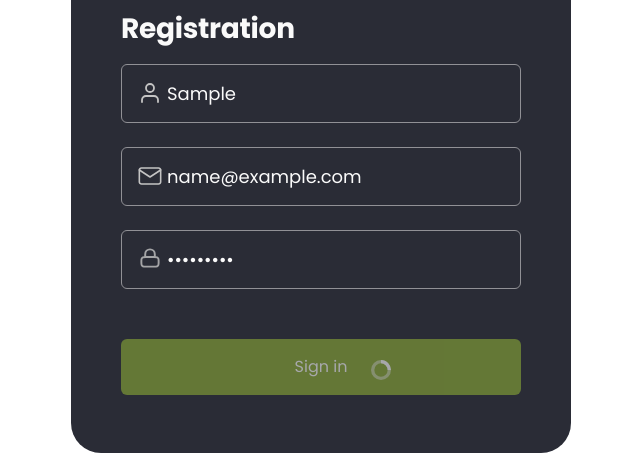
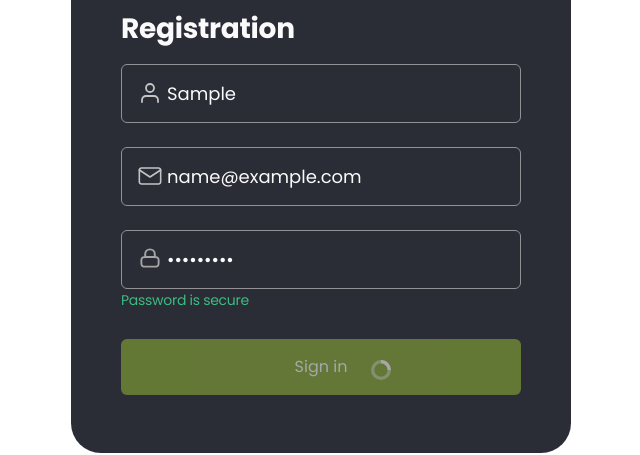
Before and after one commit to snizhanamohyl/project-y9o2mW7i, a React (Create React App) app: page /project-y9o2mW7i/register in a window 1280 px wide. Both pictures are taken after typing "Sample", "name@example.com", "Sample123" into the empty fields and a click on the button "Sign up". Shown: the part 456-911 px from the top of the page, without its empty margins (319-959 px from the left). Built offline with nearby package versions, Linux system fonts and the light colour scheme; no server answers.

Commit message:
add password strength check

```diff
--- /dev/null
+++ b/src/components/RegisterForm/MessageConteiner.style.js
@@ -0,0 +1,23 @@
+import styled from 'styled-components';
+
+export const MessageConteinerMedium = styled.div`
+  position: absolute;
+  top: 252px;
+  font-size: 10px;
+  color: #f6c23e;
+  @media (min-width: 768px) {
+    font-size: 14px;
+    top: 322px;
+  }
+`;
+
+export const MessageConteinerStrong = styled.div`
+  position: absolute;
+  top: 252px;
+  font-size: 10px;
+  color: #3cbc81;
+  @media (min-width: 768px) {
+    font-size: 14px;
+    top: 322px;
+  }
+`;
--- a/src/components/RegisterForm/RegisterForm.jsx
+++ b/src/components/RegisterForm/RegisterForm.jsx
@@ -35,6 +35,11 @@ import {
   ServerError,
 } from 'pages/RegisterPage/RegisterPage.styled';
 
+import {
+  MessageConteinerMedium,
+  MessageConteinerStrong,
+} from './MessageConteiner.style';
+
 const initialValues = {
   name: '',
   email: '',
@@ -63,19 +68,44 @@ export const RegisterForm = () => {
       });
   };
 
+  const getPasswordStrength = password => {
+    const hasUpperCase = /[A-Z]/.test(password);
+    const hasLowerCase = /[a-z]/.test(password);
+    const hasNumbers = /\d/.test(password);
+
+    if (
+      password.length >= 8 &&
+      password.length <= 16 &&
+      (!hasUpperCase || !hasLowerCase) &&
+      hasNumbers
+    ) {
+      return 'Medium';
+    }
+    if (
+      password.length >= 8 &&
+      password.length <= 16 &&
+      (hasUpperCase || hasLowerCase) &&
+      hasNumbers
+    ) {
+      return 'Strong';
+    }
+    return;
+  };
+
   return (
     <>
       {serverError && (
         <Notification text="Oops, something went wrong, please try again later" />
       )}
       <Formik
+        key={'registerForm'}
         initialValues={initialValues}
         validationSchema={userRegisterSchema}
         onSubmit={handlesubmit}
-        validateOnChange={false}
+        validateOnChange={true}
         validateOnBlur={false}
       >
-        {({ errors, touched }) => (
+        {({ errors, touched, values }) => (
           <Form autoComplete="off">
             {errors.name && touched.name ? (
               <ErrorInput type="text" name="name" placeholder="Name" />
@@ -151,6 +181,16 @@ export const RegisterForm = () => {
                 placeholder="Password"
               />
             )}
+            {getPasswordStrength(values.password) === 'Medium' && (
+              <MessageConteinerMedium>
+                Your password is little secure
+              </MessageConteinerMedium>
+            )}
+            {getPasswordStrength(values.password) === 'Strong' && (
+              <MessageConteinerStrong>
+                Password is secure
+              </MessageConteinerStrong>
+            )}
 
             {errors.password && touched.password ? (
               <SvgDivError>
--- a/src/schemas/userRegisterSchema.js
+++ b/src/schemas/userRegisterSchema.js
@@ -15,7 +15,7 @@ export const userRegisterSchema = yup.object().shape({
     .required('Email is required'),
   password: yup
     .string()
-    .min(6, 'Password must contain at least 8 characters')
+    .min(8, 'Password must contain at least 8 characters')
     .max(16, 'Password must contain 16 characters at most')
     .required('Password is required'),
 });
```
